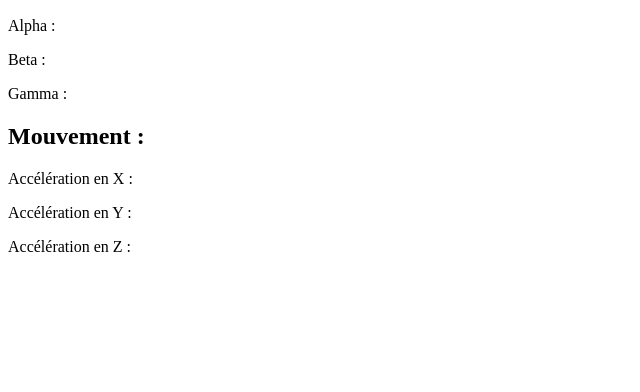
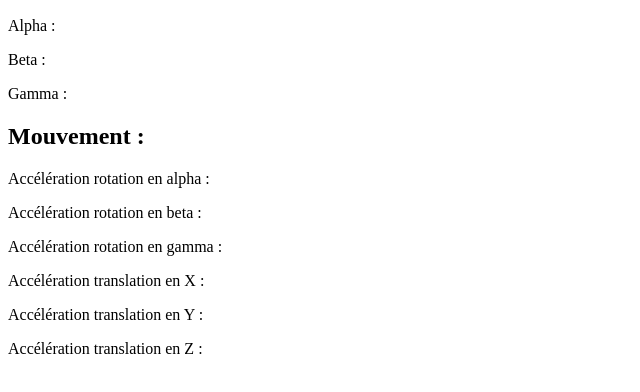
Before and after one commit to DeneuxThomas/DeneuxThomas.github.io, a plain HTML site: page CartoTD1/Exo2/index.html in a window 1280 px wide. Shown: the part 110-502 px from the top of the page, without its empty margins (0-640 px from the left). Drawn offline with Linux system fonts and the light colour scheme.

Commit message:
mouvement  acceleration rotation

```diff
--- a/CartoTD1/Exo2/index.html
+++ b/CartoTD1/Exo2/index.html
@@ -16,9 +16,13 @@
     <p>Gamma : <span id="gamma"></span></p>
 
     <h2>Mouvement :</h2>
-    <p>Accélération en X : <span id="accelerationX"></span></p>
-    <p>Accélération en Y : <span id="accelerationY"></span></p>
-    <p>Accélération en Z : <span id="accelerationZ"></span></p>
+    <p>Accélération rotation en alpha : <span id="rotationAccelerationAlpha"></span></p>
+    <p>Accélération rotation en beta : <span id="rotationAccelerationBeta"></span></p>
+    <p>Accélération rotation en gamma : <span id="rotationAccelerationGamma"></span></p>
+
+    <p>Accélération translation en X : <span id="accelerationX"></span></p>
+    <p>Accélération translation en Y : <span id="accelerationY"></span></p>
+    <p>Accélération translation en Z : <span id="accelerationZ"></span></p>
 
     <script src="/CartoTD1/Exo2/js/script.js"></script>
 </body>
--- a/CartoTD1/Exo2/js/script.js
+++ b/CartoTD1/Exo2/js/script.js
@@ -13,6 +13,12 @@ if (window.DeviceOrientationEvent && window.DeviceMotionEvent) {
         document.getElementById("accelerationX").textContent = accelerationX;
         document.getElementById("accelerationY").textContent = accelerationY;
         document.getElementById("accelerationZ").textContent = accelerationZ;
+
+        const rotationAcceleration = event.rotationRate;
+
+        document.getElementById("rotationAccelerationAlpha").textContent = rotationAcceleration.alpha;
+        document.getElementById("rotationAccelerationBeta").textContent = rotationAcceleration.beta;
+        document.getElementById("rotationAccelerationGamma").textContent = rotationAcceleration.gamma;
     });
 } else {
     alert("L'API DeviceOrientation et/ou DeviceMotion n'est pas prise en charge par votre navigateur.");
```
